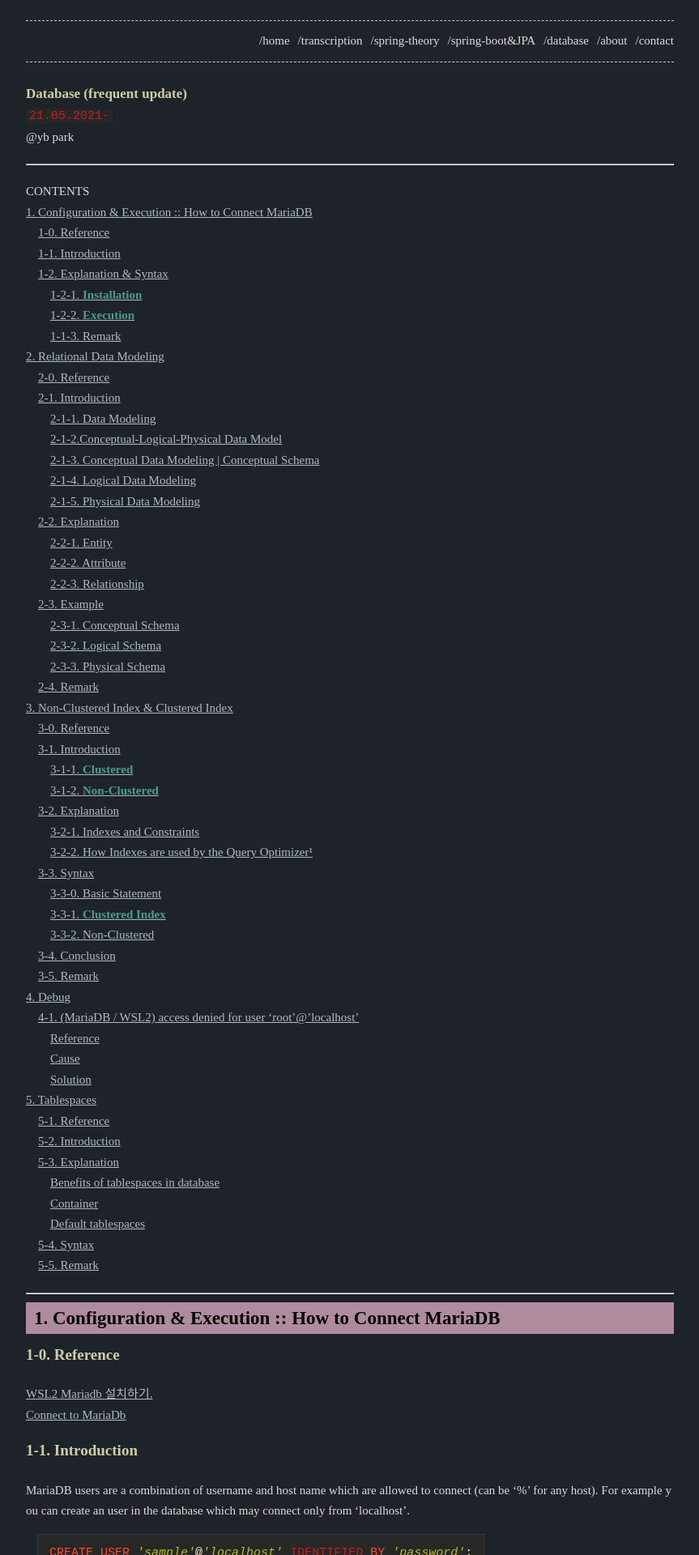
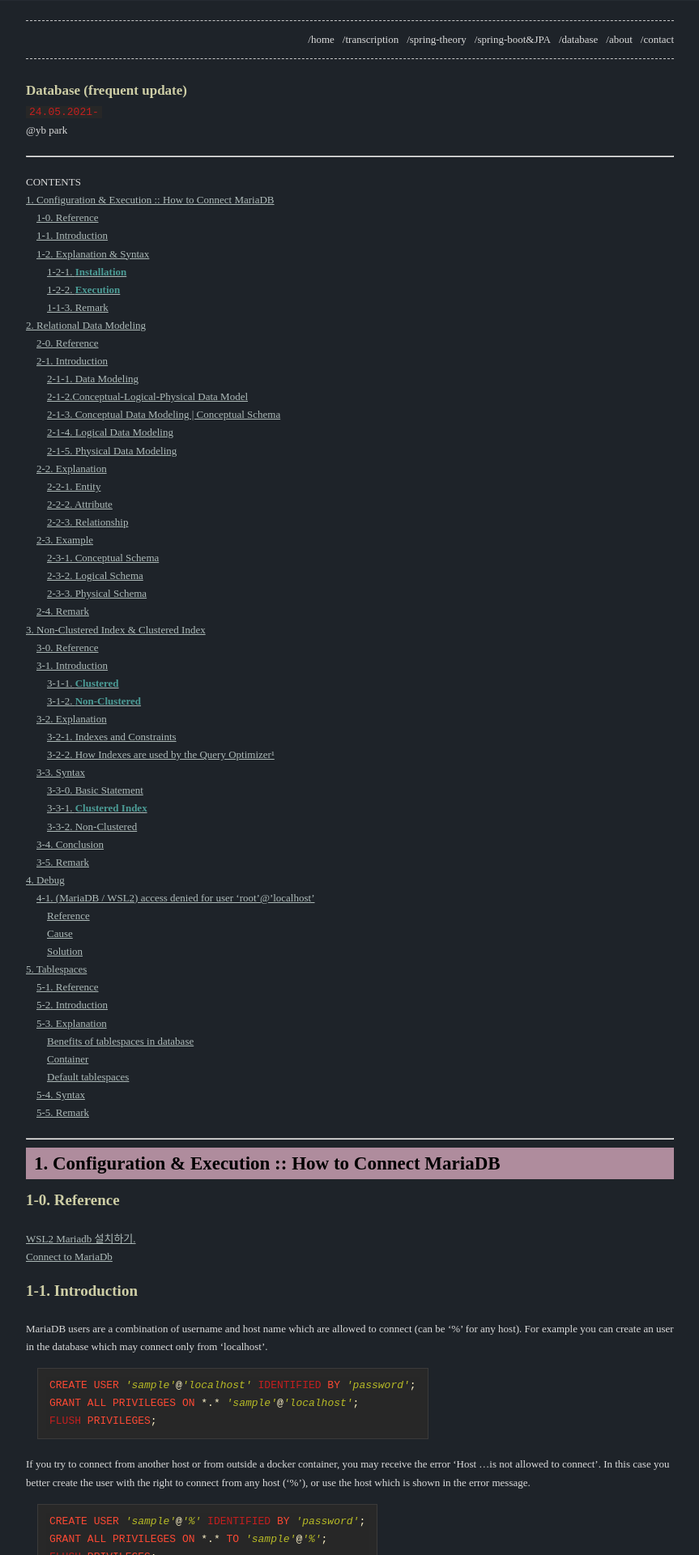
Before and after one commit to codepark-kr/codepark-kr.github.io, a Jekyll site: the page built from database.md, in a window 1280 px wide. Shown: the top 1920 px of the page at 81% size, without its empty margins (208-1071 px from the left). Built offline with Jekyll 4.4.1, drawn with Linux system fonts in a browser that asks for light colours; some web fonts are replaced.

Commit message:
[STYLE] change the base-font-size lower

```diff
--- a/_sass/base.scss
+++ b/_sass/base.scss
@@ -25,8 +25,8 @@
  */
 $base-font-family:     'Source Serif Pro', 'Noto Sans KR' !default;
 $syntax-highlight-font-family: 'Source Code Pro', 'Noto Sans KR';
-$base-font-size:       15px !default;
-$mobile-font-size:     13px !default;
+$base-font-size:       13px !default;
+$mobile-font-size:     12px !default;
 $base-line-height:     1.7 !default;
 $container-width:      90% !default;
 $container-max-width:  800px !default;
--- a/database.md
+++ b/database.md
@@ -6,7 +6,7 @@ permalink: /database
 
 ### Database (frequent update)
 
-`21.05.2021-`
+`24.05.2021-`
 @yb park
 
 ---
```
